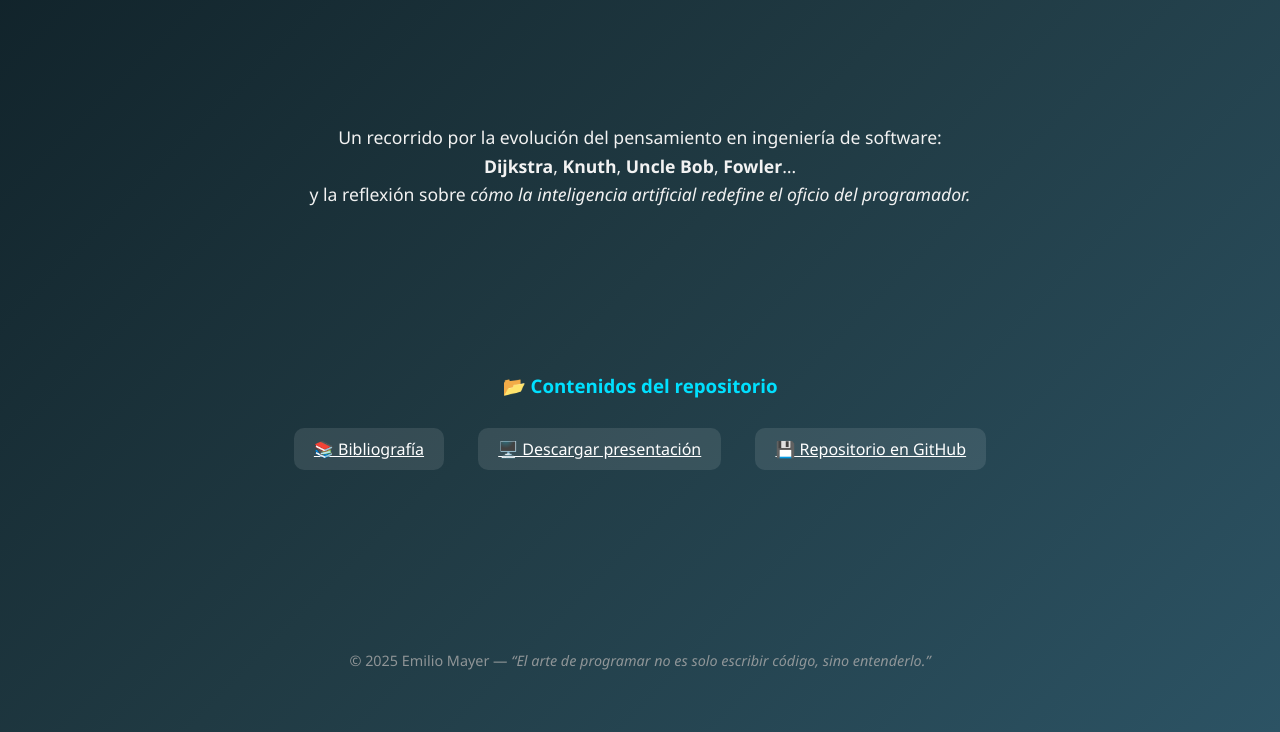
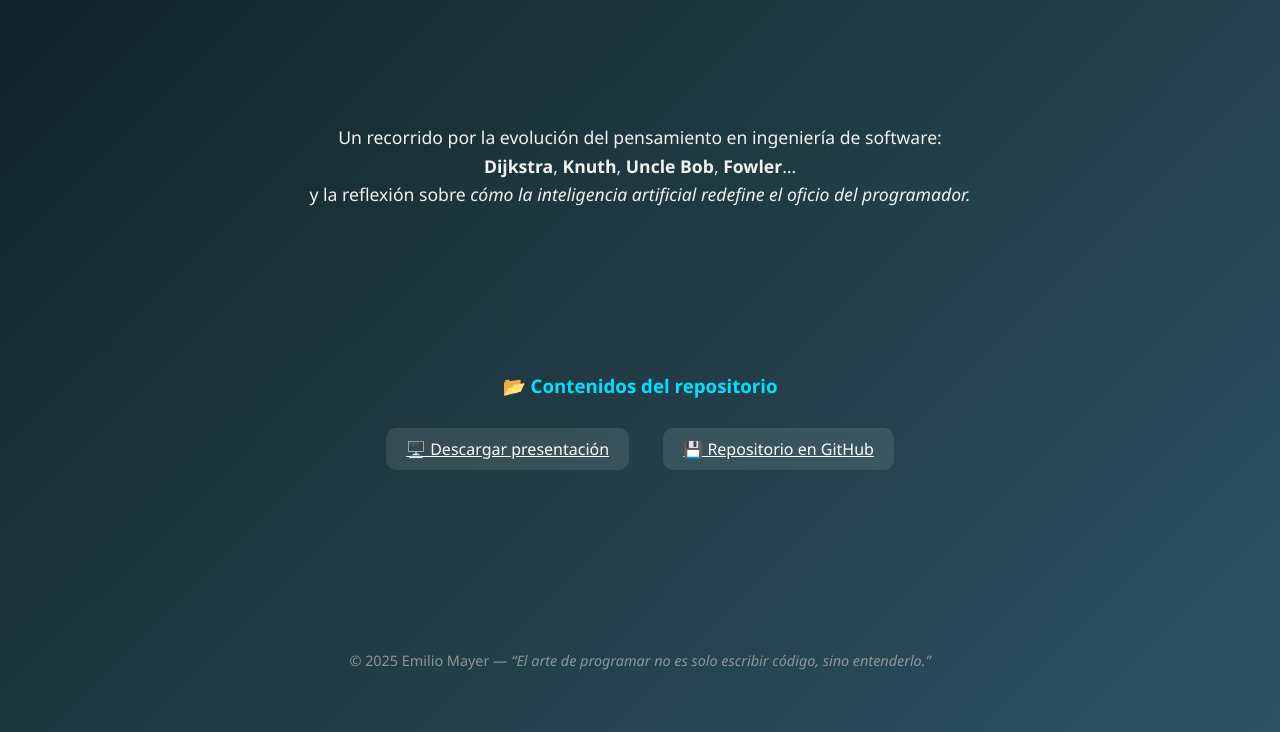
Before and after one commit to EmilioM1983/arquitectura-software-intro, a plain HTML site: page index.html in a window 1280 px wide. Shown: the part 164-896 px from the top of the page. Drawn offline with Linux system fonts and the light colour scheme.

Commit message:
actualizacion landing

```diff
--- a/index.html
+++ b/index.html
@@ -22,7 +22,7 @@
 
   <section class="links">
     <h3>📂 Contenidos del repositorio</h3>
-    <a href="bibliografia/">📚 Bibliografía</a>
+
     <a href="presentacion_Emilio_Mayer.odp">🖥️ Descargar presentación</a>
     <a href="https://github.com/EmilioM1983/arquitectura-software-intro.git" target="_blank">💾 Repositorio en GitHub</a>
   </section>
```
